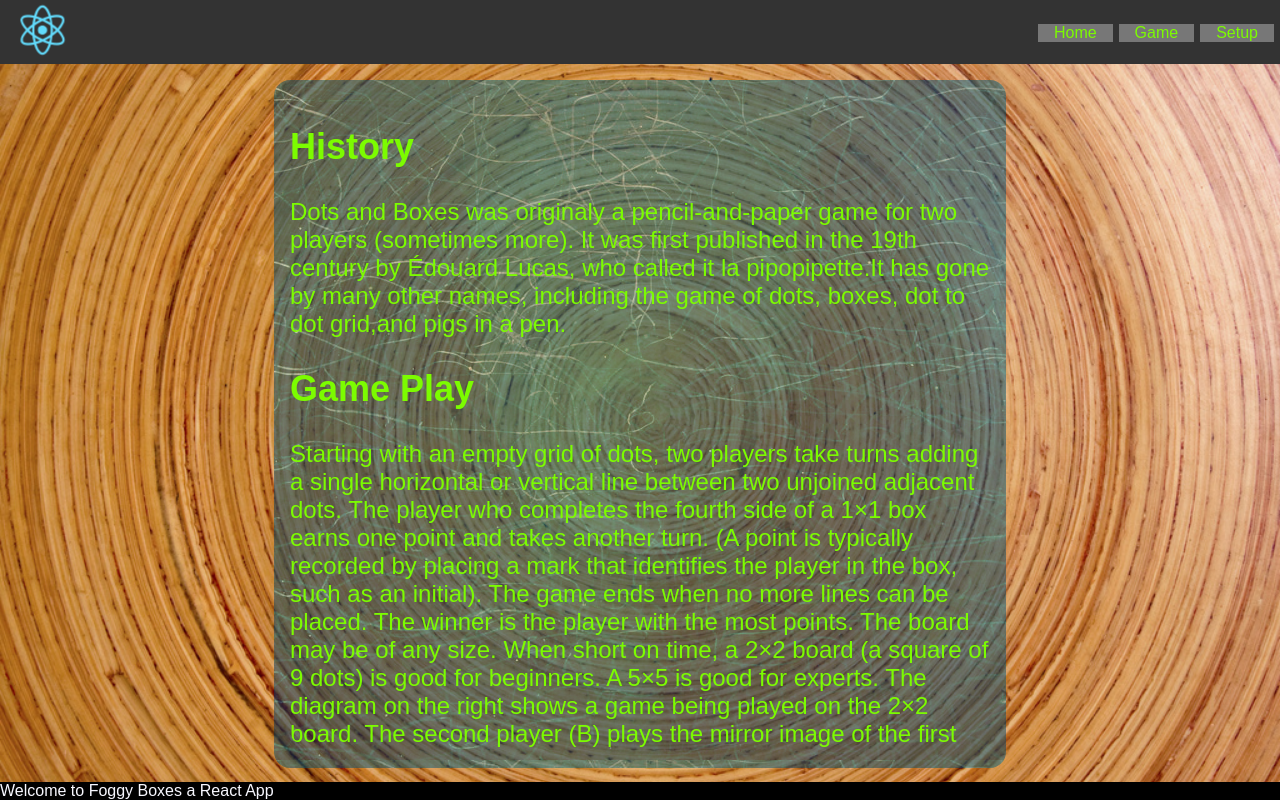
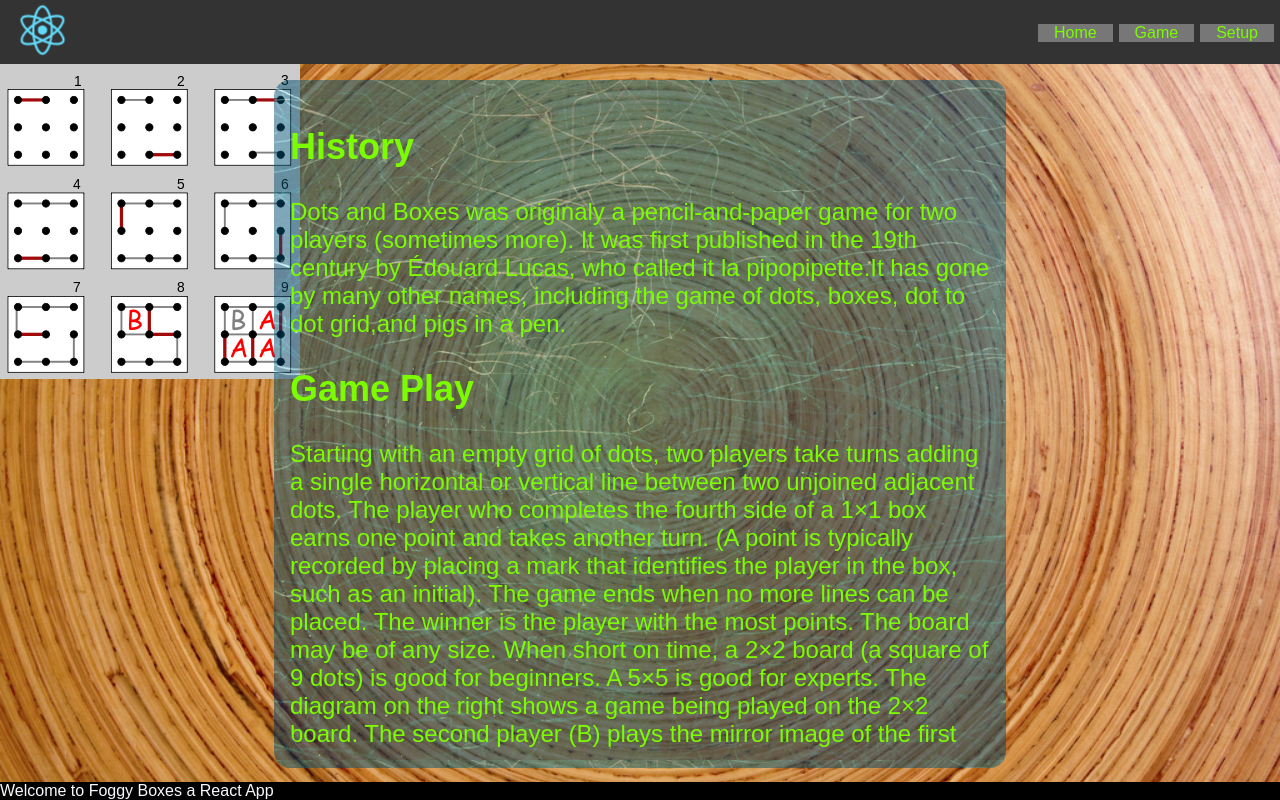
Before and after one commit to Tim3Ds/FoggyBoxs, a React (Create React App) app: page / in a window 1280 px wide. Built offline with nearby package versions, Linux system fonts and the light colour scheme.

Commit message:
image on screen

```diff
--- a/src/App/Body/Body.js
+++ b/src/App/Body/Body.js
@@ -1,10 +1,13 @@
 import React from 'react';
+import dotbox from './300px-Dots-and-boxes.png';
 import './body.css';
+
 
 class Body extends React.Component{
     render(){
         return(
             <div>
+                <img className="image" src={dotbox} className="image" alt="logo" />
                 <div className="home-constraint"></div>
                 <div className="content">
                     <h1>History</h1>
```
